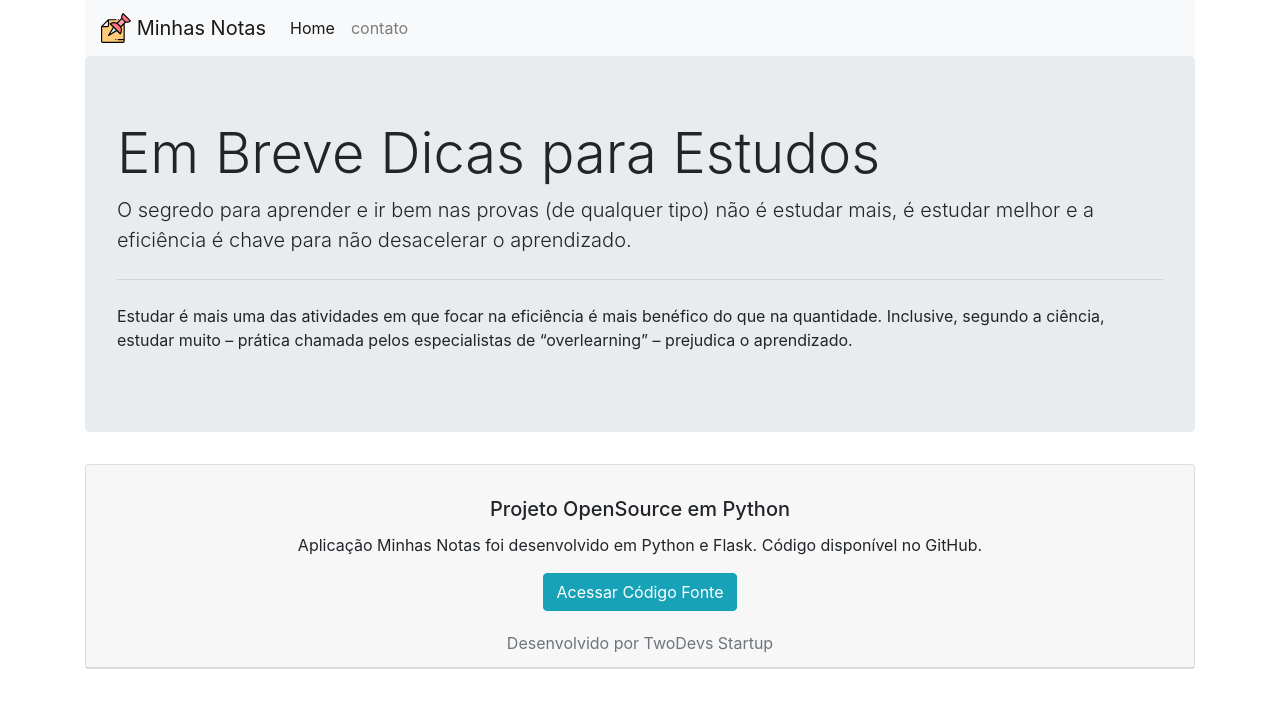
After one commit to startuphappyCode/minhasnotas, a Flask app: page /home in a window 1280 px wide. The commit adds this page. Shown: the top 708 px of the page. Run offline with Flask 2, Linux system fonts and the light colour scheme; some libraries are stand-ins or nearby versions.

Commit message:
Implementação de Menu e página de dicas 1.0

```diff
--- a/app.py
+++ b/app.py
@@ -32,5 +32,9 @@ def main():
     return render_template('index.html', media=media,
                                          resultado=resultado)
 
+@app.route('/home')
+def home():
+    return render_template('home.html')
+
 if __name__ == '__main__':
    app.run(debug=True)
--- /dev/null
+++ b/templates/home.html
@@ -0,0 +1,56 @@
+<!DOCTYPE html>
+<html lang="en">
+<head>
+    <meta charset="UTF-8">
+    <title>Aplicação Minhas Notas</title>
+     <link rel="stylesheet" href="https://maxcdn.bootstrapcdn.com/bootstrap/4.0.0/css/bootstrap.min.css" integrity="sha384-Gn5384xqQ1aoWXA+058RXPxPg6fy4IWvTNh0E263XmFcJlSAwiGgFAW/dAiS6JXm" crossorigin="anonymous">
+</head>
+<body>
+ <div class="container">
+            <nav class="navbar navbar-expand-lg navbar-light bg-light">
+   <a class="navbar-brand" href="/">
+    <img src="{{url_for('static', filename='minhasnotas.svg')}}" width="30" height="30" class="d-inline-block align-top" alt="Minhas Notas">
+    Minhas Notas
+  </a>
+  <button class="navbar-toggler" type="button" data-toggle="collapse" data-target="#navbarNav" aria-controls="navbarNav" aria-expanded="false" aria-label="Alterna navegação">
+    <span class="navbar-toggler-icon"></span>
+  </button>
+  <div class="collapse navbar-collapse" id="navbarNav">
+    <ul class="navbar-nav justify-content-center">
+      <li class="nav-item active">
+        <a class="nav-link" href="/home">Home <span class="sr-only">(Página atual)</span></a>
+      </li>
+      <li class="nav-item">
+        <a class="nav-link" href="#">contato</a>
+    </ul>
+  </div>
+</nav>
+     <div class="jumbotron">
+  <h1 class="display-4">Em Breve Dicas para Estudos</h1>
+  <p class="lead">O segredo para aprender e ir bem nas provas (de qualquer tipo) não é estudar mais, é estudar melhor e a eficiência é chave para não desacelerar o aprendizado.</p>
+  <hr class="my-4">
+  <p>Estudar é mais uma das atividades em que focar na eficiência é mais benéfico do que na quantidade.
+      Inclusive, segundo a ciência, estudar muito – prática chamada pelos especialistas de “overlearning” – prejudica o aprendizado.</p>
+
+</div>
+
+
+
+
+
+<div class="card text-center">
+                    <div class="card-header">
+                    <div class="card-body">
+                      <h5 class="card-title">Projeto OpenSource em Python</h5>
+                      <p class="card-text">Aplicação Minhas Notas foi desenvolvido em Python e Flask. Código disponível no GitHub.</p>
+                      <a href="https://github.com/frontendDieferson/minhasnotas" target="_blank" class="btn btn-info" style="color:#fff;">Acessar Código Fonte</a>
+                    </div>
+ <footer class="footer mt-auto">
+     <div class="container">
+         <span class="text-muted">Desenvolvido por TwoDevs Startup</span>
+     </div>
+ </footer>
+ </div>
+
+</body>
+</html>
```
Also changed, not shown: templates/index.html (+18 -0 lines).
